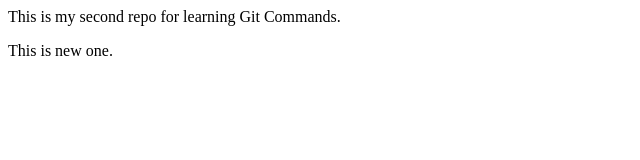
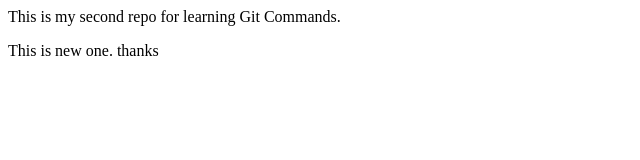
Before and after one commit to chawdacharvin/Learnrepo, a plain HTML site: page index.html in a window 1280 px wide. Shown: the full height of the page, 0-640 px from the left. Drawn offline with Linux system fonts and the light colour scheme.

Commit message:
new merge conflict

```diff
--- a/index.html
+++ b/index.html
@@ -1,3 +1,3 @@
 <p>This is my second repo for learning Git Commands.
 </p>
-<p>This is new one.</p>
+<p>This is new one. thanks</p>
```
